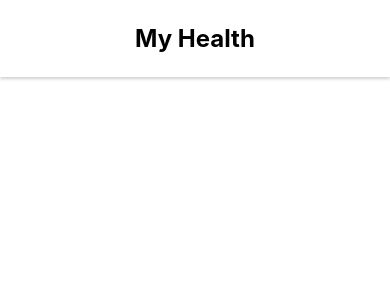
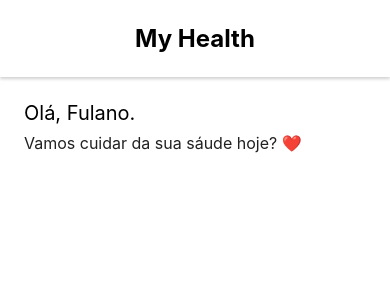
Before and after one commit to ajsaraujo/my-health-app, a React Native app: screen / in a window 390 px wide. Shown: the top 300 px of the page. Built offline with nearby package versions, Linux system fonts and the light colour scheme.

Commit message:
Adicionar mensagens iniciais

```diff
--- a/App.tsx
+++ b/App.tsx
@@ -8,6 +8,13 @@ export default function App() {
 
       <View style={styles.topBar}>
         <Text style={styles.topBarText}>My Health</Text>
+      </View>
+
+      <View style={styles.contentContainer}>
+        <Text style={styles.helloText}>Olá, Fulano.</Text>
+        <Text style={styles.letsTakeCareText}>
+          Vamos cuidar da sua sáude hoje? ❤️
+        </Text>
       </View>
     </View>
   );
@@ -30,4 +37,16 @@ const styles = StyleSheet.create({
     fontSize: 24,
     fontWeight: "bold",
   },
+  contentContainer: {
+    paddingHorizontal: 24,
+    paddingVertical: 24,
+  },
+  helloText: {
+    fontSize: 20,
+    marginBottom: 8,
+  },
+  letsTakeCareText: {
+    fontSize: 16,
+    color: "#212121",
+  },
 });
```
